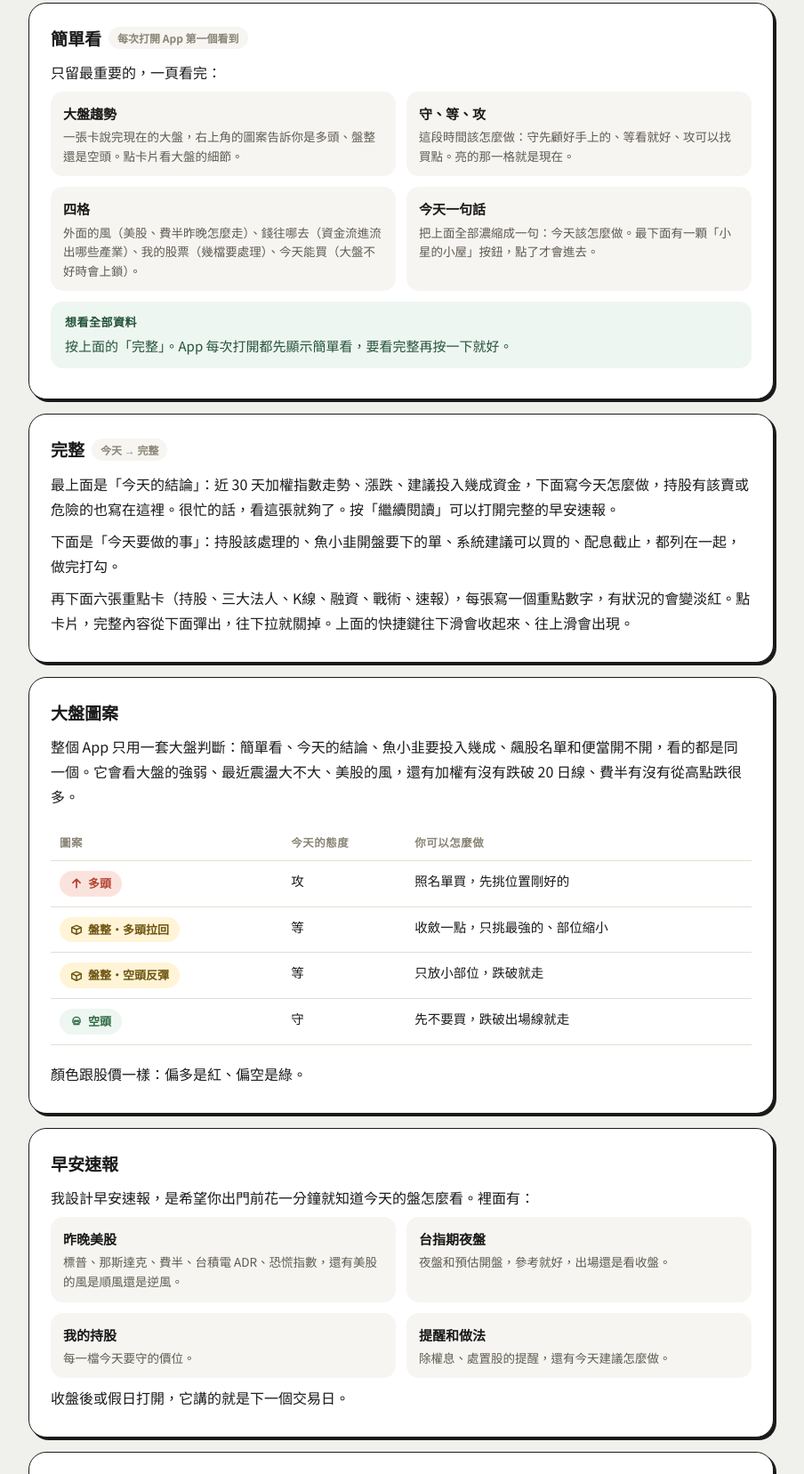
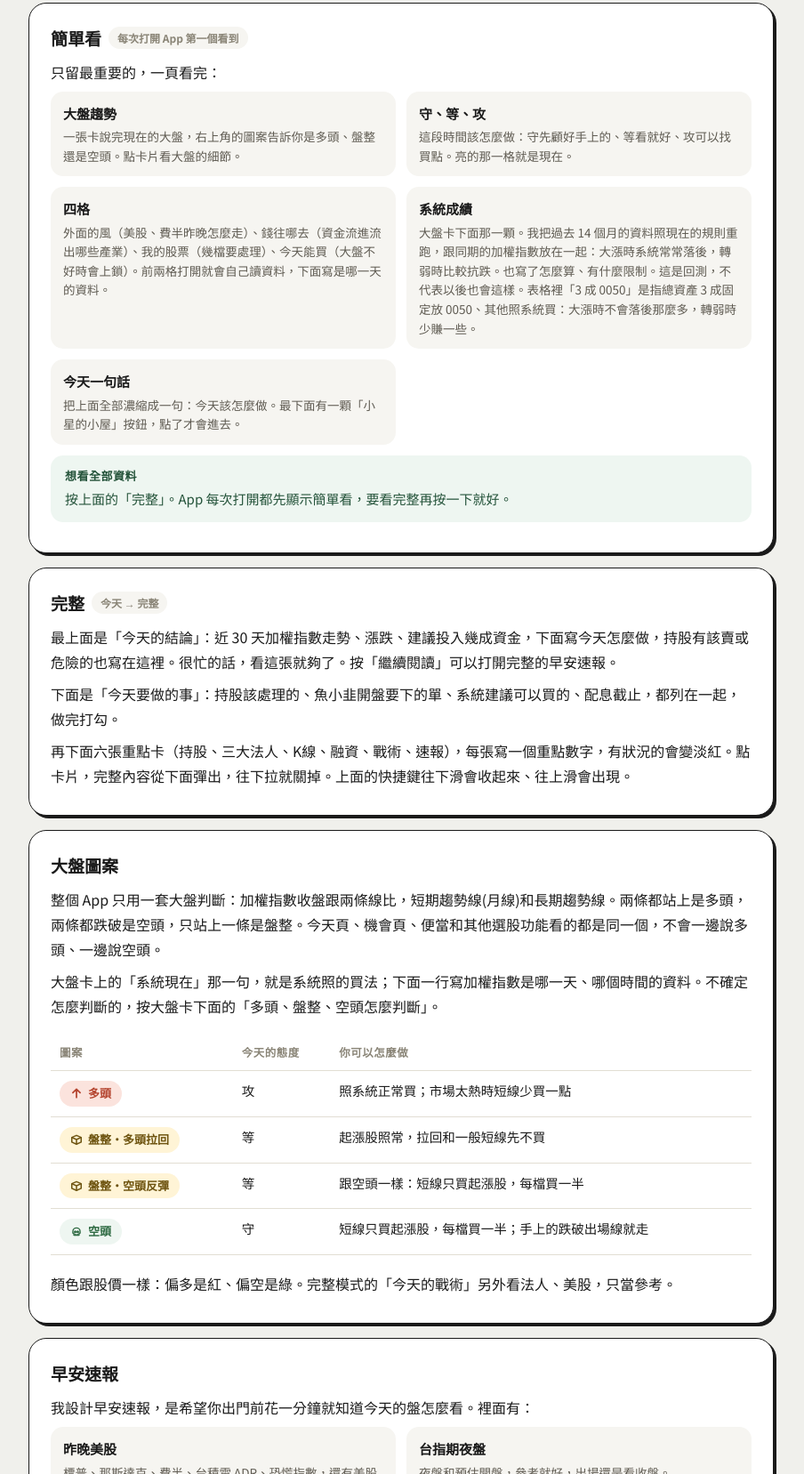
Before and after one commit to sa66344/Tidy, a plain HTML site: page index.html in a window 1280 px wide. Shown: the part 3421-5078 px from the top of the page at 89% size, without its empty margins (340-1244 px from the left). Drawn offline with Linux system fonts and the light colour scheme.

Commit message:
更新 index.html via EZPage

```diff
--- a/index.html
+++ b/index.html
@@ -307,7 +307,8 @@ footer{margin-top:56px;padding-top:20px;border-top:1px solid var(--line);color:v
     <div class="grid2">
       <div class="tile"><b>大盤趨勢</b><small>一張卡說完現在的大盤，右上角的圖案告訴你是多頭、盤整還是空頭。點卡片看大盤的細節。</small></div>
       <div class="tile"><b>守、等、攻</b><small>這段時間該怎麼做：守先顧好手上的、等看就好、攻可以找買點。亮的那一格就是現在。</small></div>
-      <div class="tile"><b>四格</b><small>外面的風（美股、費半昨晚怎麼走）、錢往哪去（資金流進流出哪些產業）、我的股票（幾檔要處理）、今天能買（大盤不好時會上鎖）。</small></div>
+      <div class="tile"><b>四格</b><small>外面的風（美股、費半昨晚怎麼走）、錢往哪去（資金流進流出哪些產業）、我的股票（幾檔要處理）、今天能買（大盤不好時會上鎖）。前兩格打開就會自己讀資料，下面寫是哪一天的資料。</small></div>
+      <div class="tile"><b>系統成績</b><small>大盤卡下面那一顆。我把過去 14 個月的資料照現在的規則重跑，跟同期的加權指數放在一起：大漲時系統常常落後，轉弱時比較抗跌。也寫了怎麼算、有什麼限制。這是回測，不代表以後也會這樣。表格裡「3 成 0050」是指總資產 3 成固定放 0050、其他照系統買：大漲時不會落後那麼多，轉弱時少賺一些。</small></div>
       <div class="tile"><b>今天一句話</b><small>把上面全部濃縮成一句：今天該怎麼做。最下面有一顆「小星的小屋」按鈕，點了才會進去。</small></div>
     </div>
     <div class="tip"><b>想看全部資料</b>按上面的「完整」。App 每次打開都先顯示簡單看，要看完整再按一下就好。</div>
@@ -320,15 +321,16 @@ footer{margin-top:56px;padding-top:20px;border-top:1px solid var(--line);color:v
   </div>
   <div class="card">
     <h3>大盤圖案</h3>
-    <p>整個 App 只用一套大盤判斷：簡單看、今天的結論、魚小韭要投入幾成、飆股名單和便當開不開，看的都是同一個。它會看大盤的強弱、最近震盪大不大、美股的風，還有加權有沒有跌破 20 日線、費半有沒有從高點跌很多。</p>
+    <p>整個 App 只用一套大盤判斷：加權指數收盤跟兩條線比，短期趨勢線(月線)和長期趨勢線。兩條都站上是多頭，兩條都跌破是空頭，只站上一條是盤整。今天頁、機會頁、便當和其他選股功能看的都是同一個，不會一邊說多頭、一邊說空頭。</p>
+    <p>大盤卡上的「系統現在」那一句，就是系統照的買法；下面一行寫加權指數是哪一天、哪個時間的資料。不確定怎麼判斷的，按大盤卡下面的「多頭、盤整、空頭怎麼判斷」。</p>
     <div class="tbl-wrap"><table>
       <tr><th>圖案</th><th>今天的態度</th><th>你可以怎麼做</th></tr>
-      <tr><td><span class="chip c-r"><svg width="14" height="14" viewBox="0 0 24 24" fill="none" stroke="currentColor" stroke-width="3" stroke-linecap="round" stroke-linejoin="round"><path d="M12 20V5M5 11l7-7 7 7"/></svg>多頭</span></td><td>攻</td><td>照名單買，先挑位置剛好的</td></tr>
-      <tr><td><span class="chip c-y"><svg width="14" height="14" viewBox="0 0 24 24" fill="none" stroke="currentColor" stroke-width="2.6" stroke-linejoin="round"><path d="M3 8l9-4 9 4v9l-9 4-9-4z"/><path d="M3 8l9 4 9-4M12 12v9"/></svg>盤整・多頭拉回</span></td><td>等</td><td>收斂一點，只挑最強的、部位縮小</td></tr>
-      <tr><td><span class="chip c-y"><svg width="14" height="14" viewBox="0 0 24 24" fill="none" stroke="currentColor" stroke-width="2.6" stroke-linejoin="round"><path d="M3 8l9-4 9 4v9l-9 4-9-4z"/><path d="M3 8l9 4 9-4M12 12v9"/></svg>盤整・空頭反彈</span></td><td>等</td><td>只放小部位，跌破就走</td></tr>
-      <tr><td><span class="chip c-g"><svg width="14" height="14" viewBox="0 0 24 24" fill="none" stroke="currentColor" stroke-width="2.4" stroke-linecap="round" stroke-linejoin="round"><path d="M5 11a7 7 0 0114 0v3l-2 1v3H7v-3l-2-1z"/><circle cx="9.5" cy="11.5" r="1.4" fill="currentColor"/><circle cx="14.5" cy="11.5" r="1.4" fill="currentColor"/><path d="M10 18v-2M14 18v-2"/></svg>空頭</span></td><td>守</td><td>先不要買，跌破出場線就走</td></tr>
+      <tr><td><span class="chip c-r"><svg width="14" height="14" viewBox="0 0 24 24" fill="none" stroke="currentColor" stroke-width="3" stroke-linecap="round" stroke-linejoin="round"><path d="M12 20V5M5 11l7-7 7 7"/></svg>多頭</span></td><td>攻</td><td>照系統正常買；市場太熱時短線少買一點</td></tr>
+      <tr><td><span class="chip c-y"><svg width="14" height="14" viewBox="0 0 24 24" fill="none" stroke="currentColor" stroke-width="2.6" stroke-linejoin="round"><path d="M3 8l9-4 9 4v9l-9 4-9-4z"/><path d="M3 8l9 4 9-4M12 12v9"/></svg>盤整・多頭拉回</span></td><td>等</td><td>起漲股照常，拉回和一般短線先不買</td></tr>
+      <tr><td><span class="chip c-y"><svg width="14" height="14" viewBox="0 0 24 24" fill="none" stroke="currentColor" stroke-width="2.6" stroke-linejoin="round"><path d="M3 8l9-4 9 4v9l-9 4-9-4z"/><path d="M3 8l9 4 9-4M12 12v9"/></svg>盤整・空頭反彈</span></td><td>等</td><td>跟空頭一樣：短線只買起漲股，每檔買一半</td></tr>
+      <tr><td><span class="chip c-g"><svg width="14" height="14" viewBox="0 0 24 24" fill="none" stroke="currentColor" stroke-width="2.4" stroke-linecap="round" stroke-linejoin="round"><path d="M5 11a7 7 0 0114 0v3l-2 1v3H7v-3l-2-1z"/><circle cx="9.5" cy="11.5" r="1.4" fill="currentColor"/><circle cx="14.5" cy="11.5" r="1.4" fill="currentColor"/><path d="M10 18v-2M14 18v-2"/></svg>空頭</span></td><td>守</td><td>短線只買起漲股，每檔買一半；手上的跌破出場線就走</td></tr>
     </table></div>
-    <p>顏色跟股價一樣：偏多是紅、偏空是綠。</p>
+    <p>顏色跟股價一樣：偏多是紅、偏空是綠。完整模式的「今天的戰術」另外看法人、美股，只當參考。</p>
   </div>
   <div class="card">
     <h3>早安速報</h3>
```
